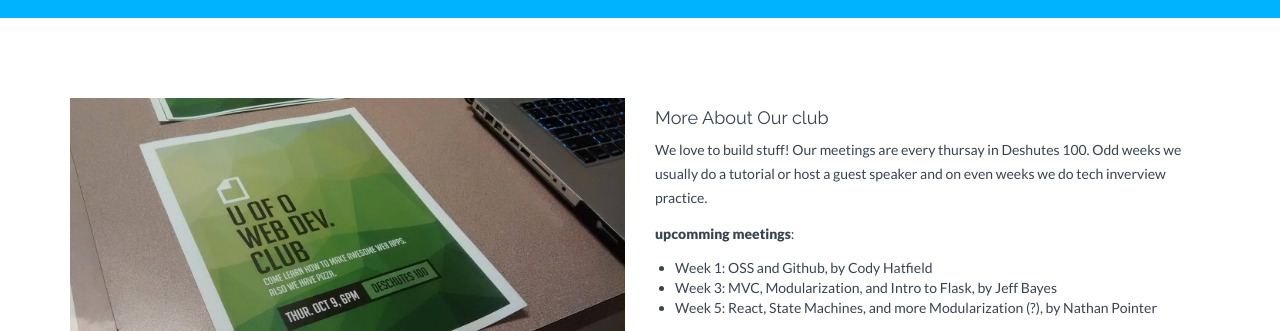
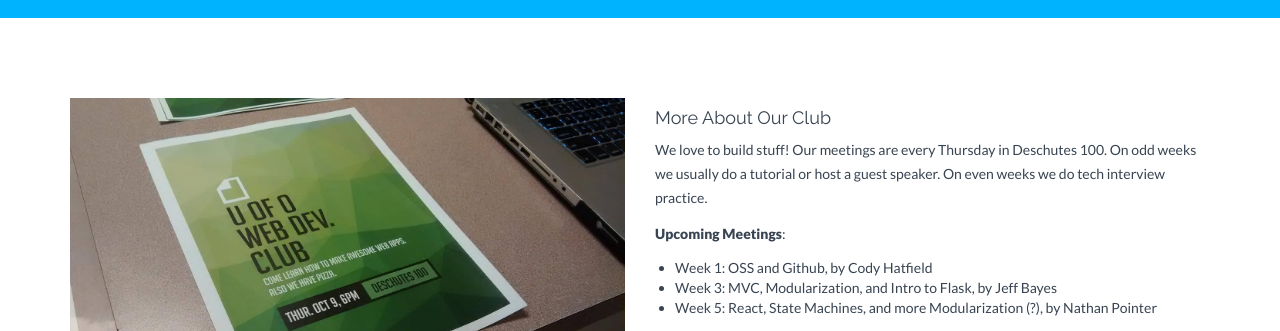
Before and after one commit to uodevclub/uodevclub.github.io, a Jekyll site: the page built from about.html, in a window 1280 px wide and 900 px high. Shown: the part 148-479 px from the top of the window. Built offline with Jekyll 4.4.1, drawn with Linux system fonts in a browser that asks for light colours; nearby versions of some CDN libraries.

Commit message:
Typo/Capitalization fixes
Just learning forking/pulling, fixed a few small things that I noticed.Thanks for the meeting!

```diff
--- a/about.html
+++ b/about.html
@@ -10,10 +10,11 @@ permalink: /about/
             <img class="img-responsive" src="{{ "/assets/img/about.jpg" | prepend: site.baseurl }}" alt="">
         </div>
         <div class="col-lg-6">
-            <h4>More About Our club</h4>
-            <p>We love to build stuff! Our meetings are every thursay in Deshutes 100. Odd weeks we usually do a tutorial or host a guest speaker and on even weeks we do tech inverview practice.</p>
+            <h4>More About Our Club</h4>
+            <p>We love to build stuff! Our meetings are every Thursday in Deschutes 100. On odd weeks we usually do a tutorial or host a guest speaker. On even weeks we do tech interview practice.</p>
             <p>
-            <b>upcomming meetings</b>:
+            <!-- Scary ! -->
+            <b>Upcoming Meetings</b>:
             <ul>
                 <li>
                     Week 1: OSS and Github, by Cody Hatfield
```
